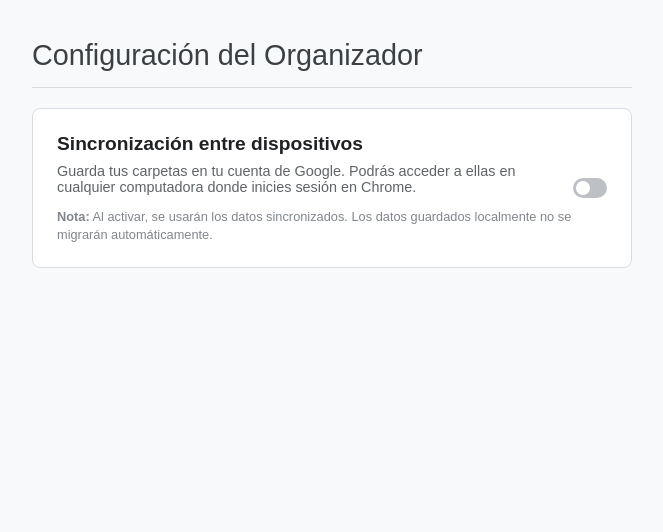
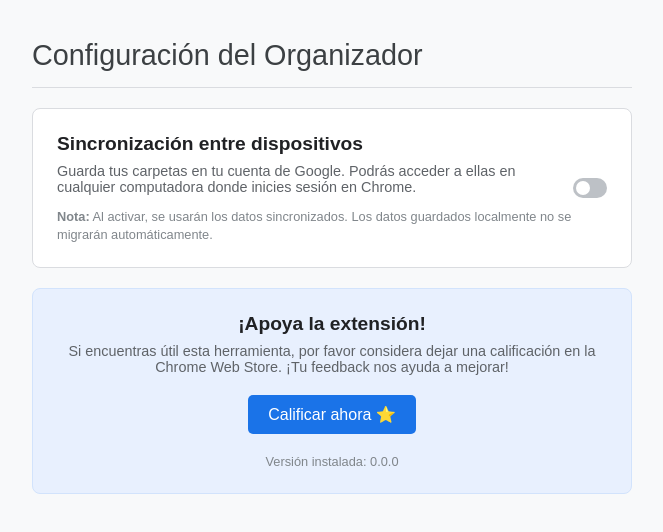
Before and after one commit to jmibarra/gemini-conversation-folders-addon, a browser extension: page options/options.html in a window 1280 px wide. Shown: the whole page, without its empty margins (308-971 px from the left). Drawn offline with Linux system fonts and the light colour scheme.

Commit message:
Mejoramos la seccion de opciones mostrando ahora la version y un mensaje para alentar al usuario a calificar la app

```diff
--- a/options/options.css
+++ b/options/options.css
@@ -70,3 +70,63 @@ h1 {
 
 /* Reutilizamos los estilos del interruptor */
 .sync-toggle-switch{position:relative;display:inline-block;width:34px;height:20px}.sync-toggle-switch input{opacity:0;width:0;height:0}.sync-slider{position:absolute;cursor:pointer;top:0;left:0;right:0;bottom:0;background-color:#bdc1c6;transition:.4s;border-radius:34px}.sync-slider:before{position:absolute;content:"";height:14px;width:14px;left:3px;bottom:3px;background-color:white;transition:.4s;border-radius:50%}input:checked+.sync-slider{background-color:#1a73e8}input:checked+.sync-slider:before{transform:translateX(14px)}
+
+/* Estilos para la nueva tarjeta de "Acerca de" */
+.about-card {
+    background-color: #e8f0fe; /* Un azul claro para diferenciarla */
+    border: 1px solid #d2e3fc;
+    border-radius: 8px;
+    padding: 24px;
+    margin-top: 20px; /* Espacio respecto a la tarjeta anterior */
+    text-align: center; /* Centramos el contenido */
+}
+
+.dark-theme .about-card {
+    background-color: #282a2d;
+    border-color: #444746;
+}
+
+
+.about-card h2 {
+    font-size: 1.2em;
+    margin-top: 0;
+    margin-bottom: 8px;
+}
+
+.about-card p {
+    font-size: 0.9em;
+    color: #5f6368;
+    margin-top: 0;
+    margin-bottom: 20px;
+}
+
+.dark-theme .about-card p {
+    color: #bdc1c6;
+}
+
+/* Estilo para el botón de calificación */
+.rate-button {
+    display: inline-block;
+    background-color: #1a73e8;
+    color: #fff;
+    padding: 10px 20px;
+    border-radius: 5px;
+    text-decoration: none;
+    font-weight: 500;
+    transition: background-color 0.2s ease;
+}
+
+.rate-button:hover {
+    background-color: #185abc;
+}
+
+/* Estilo para la información de la versión */
+.version-info {
+    margin-top: 20px;
+    font-size: 0.8em;
+    color: #80868b;
+}
+
+.dark-theme .version-info {
+    color: #9aa0a6;
+}
--- a/options/options.html
+++ b/options/options.html
@@ -27,8 +27,23 @@
                 </label>
             </div>
         </div>
+        <div class="about-card">
+            <h2>¡Apoya la extensión!</h2>
+            <p>
+                Si encuentras útil esta herramienta, por favor considera dejar una calificación en la Chrome Web Store.
+                ¡Tu feedback nos ayuda a mejorar!
+            </p>
+            <a href="https://chromewebstore.google.com/detail/organizador-de-conversaci/gafkcjhjichbmdclinadljhmpaenmpgd" target="_blank" class="rate-button">
+                Calificar ahora ⭐
+            </a>
+            <div class="version-info" id="extension-version">
+                Cargando versión...
+            </div>
+        </div>
+
         <div id="status-message"></div>
     </div>
-    <script src="../scripts/storage.js"></script> <script src="options.js"></script>
+    <script src="../scripts/storage.js"></script>
+    <script src="options.js"></script>
 </body>
 </html>
--- a/options/options.js
+++ b/options/options.js
@@ -1,28 +1,71 @@
 document.addEventListener('DOMContentLoaded', () => {
+    try {
         const storage = new Storage('geminiConversations');
         const syncToggle = document.getElementById('sync-toggle-checkbox');
         const statusMessage = document.getElementById('status-message');
+        const versionElement = document.getElementById('extension-version');
 
-    // Función para guardar la preferencia
+        // --- Lógica para guardar y restaurar opciones ---
         const saveOptions = async () => {
+            try {
                 const syncEnabled = syncToggle.checked;
                 await storage.setSyncEnabled(syncEnabled);
 
-        // Muestra un mensaje de confirmación
                 statusMessage.textContent = '¡Configuración guardada!';
                 statusMessage.classList.add('show');
                 setTimeout(() => {
                     statusMessage.classList.remove('show');
                 }, 2000);
+            } catch (error) {
+                console.error('Error al guardar las opciones:', error);
+            }
         };
 
-    // Función para cargar la preferencia guardada
         const restoreOptions = async () => {
+            try {
+                if (!syncToggle) {
+                    console.error('El elemento del interruptor de sincronización no fue encontrado.');
+                    return;
+                }
                 const syncEnabled = await storage.getSyncEnabled();
                 syncToggle.checked = syncEnabled;
+            } catch (error) {
+                console.error('Error al restaurar las opciones:', error);
+            }
         };
 
-    // Asignamos los eventos
+        if (syncToggle) {
             syncToggle.addEventListener('change', saveOptions);
+        }
         restoreOptions();
+
+        // --- Lógica para mostrar la versión ---
+        const displayVersion = () => {
+            try {
+                // Comprobamos si el elemento de la versión existe
+                if (!versionElement) {
+                    console.error('El elemento para mostrar la versión no fue encontrado.');
+                    return;
+                }
+                const manifest = chrome.runtime.getManifest();
+                const version = manifest.version;
+                versionElement.textContent = `Versión instalada: ${version}`;
+            } catch (error) {
+                console.error('Error al mostrar la versión:', error);
+                if (versionElement) {
+                    // Informamos al usuario del error en la propia página
+                    versionElement.textContent = 'Error al cargar la versión.';
+                }
+            }
+        };
+
+        displayVersion();
+
+    } catch (error) {
+        console.error('Ocurrió un error general en el script de opciones:', error);
+        const versionElement = document.getElementById('extension-version');
+        if (versionElement) {
+            versionElement.textContent = 'Error al cargar el script.';
+        }
+    }
 });
```
Also changed, not shown: manifest.json. Lines whose indentation alone changed are shown as unchanged.
